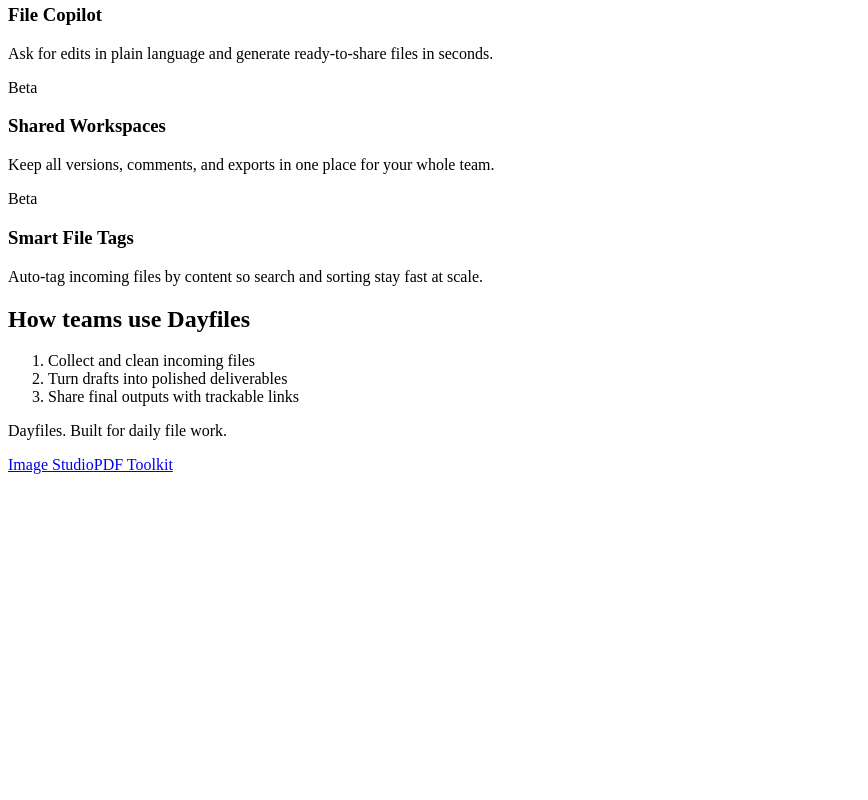
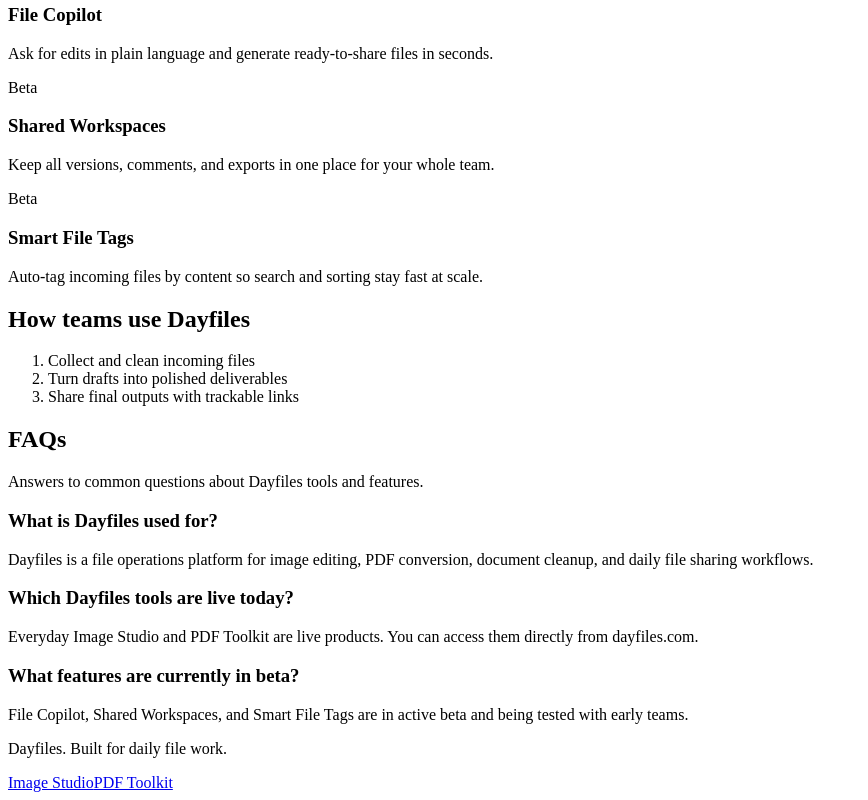
Before and after one commit to ShuvoHabib/dayfiles, a React (Vite) app: page / in a window 1280 px wide. Shown: the part 672-1472 px from the top of the page, without its empty margins (0-868 px from the left). Before the commit the page ends 1154 px from the top, so only its background shows below. Built offline with nearby package versions, Linux system fonts and the light colour scheme; the HTML template or start-up script is replaced by a standard one.

Commit message:
Improve SEO metadata and AI crawler discoverability

```diff
--- a/index.html
+++ b/index.html
@@ -4,11 +4,85 @@
     <meta charset="UTF-8" />
     <meta name="viewport" content="width=device-width, initial-scale=1.0" />
     <link rel="icon" type="image/svg+xml" href="/favicon.svg" />
+    <link rel="canonical" href="https://dayfiles.com/" />
+    <meta name="robots" content="index, follow, max-snippet:-1, max-image-preview:large, max-video-preview:-1" />
+    <meta name="theme-color" content="#0b1020" />
+    <meta name="author" content="Dayfiles" />
+    <meta
+      name="keywords"
+      content="file tools, image editing, pdf tools, pdf conversion, document workflow, file management"
+    />
     <meta
       name="description"
-      content="Dayfiles helps you create, organize, convert, and share files faster with modern tools for images and PDFs."
+      content="Dayfiles helps teams create, convert, organize, and share files with practical tools for images, PDFs, and document workflows."
     />
+    <meta property="og:type" content="website" />
+    <meta property="og:site_name" content="Dayfiles" />
+    <meta property="og:locale" content="en_US" />
+    <meta property="og:title" content="dayfiles.com | File Tools, Built for Daily Work" />
+    <meta
+      property="og:description"
+      content="One place for file workflows: image tools, PDF tools, and beta features for faster daily document operations."
+    />
+    <meta property="og:url" content="https://dayfiles.com/" />
+    <meta property="og:image" content="https://dayfiles.com/favicon.svg" />
+    <meta name="twitter:card" content="summary" />
+    <meta name="twitter:title" content="dayfiles.com | File Tools, Built for Daily Work" />
+    <meta
+      name="twitter:description"
+      content="Dayfiles provides image and PDF tools with beta features for modern file workflows."
+    />
+    <meta name="twitter:image" content="https://dayfiles.com/favicon.svg" />
     <title>dayfiles.com | File Tools, Built for Daily Work</title>
+    <script type="application/ld+json">
+      {
+        "@context": "https://schema.org",
+        "@graph": [
+          {
+            "@type": "Organization",
+            "name": "Dayfiles",
+            "url": "https://dayfiles.com/",
+            "logo": "https://dayfiles.com/favicon.svg",
+            "sameAs": ["https://everydayimagestudio.dayfiles.com/", "https://pdf.dayfiles.com/"]
+          },
+          {
+            "@type": "WebSite",
+            "name": "Dayfiles",
+            "url": "https://dayfiles.com/",
+            "description": "Marketing site for Dayfiles image and PDF workflow tools."
+          },
+          {
+            "@type": "FAQPage",
+            "mainEntity": [
+              {
+                "@type": "Question",
+                "name": "What is Dayfiles used for?",
+                "acceptedAnswer": {
+                  "@type": "Answer",
+                  "text": "Dayfiles is a file operations platform for image editing, PDF conversion, document cleanup, and daily file sharing workflows."
+                }
+              },
+              {
+                "@type": "Question",
+                "name": "Which Dayfiles tools are live today?",
+                "acceptedAnswer": {
+                  "@type": "Answer",
+                  "text": "Everyday Image Studio and PDF Toolkit are live products that can be accessed from dayfiles.com."
+                }
+              },
+              {
+                "@type": "Question",
+                "name": "What features are currently in beta?",
+                "acceptedAnswer": {
+                  "@type": "Answer",
+                  "text": "File Copilot, Shared Workspaces, and Smart File Tags are currently in active beta."
+                }
+              }
+            ]
+          }
+        ]
+      }
+    </script>
   </head>
   <body>
     <div id="root"></div>
--- a/src/App.jsx
+++ b/src/App.jsx
@@ -34,6 +34,24 @@
   'Share final outputs with trackable links'
 ];
 
+const faqs = [
+  {
+    question: 'What is Dayfiles used for?',
+    answer:
+      'Dayfiles is a file operations platform for image editing, PDF conversion, document cleanup, and daily file sharing workflows.'
+  },
+  {
+    question: 'Which Dayfiles tools are live today?',
+    answer:
+      'Everyday Image Studio and PDF Toolkit are live products. You can access them directly from dayfiles.com.'
+  },
+  {
+    question: 'What features are currently in beta?',
+    answer:
+      'File Copilot, Shared Workspaces, and Smart File Tags are in active beta and being tested with early teams.'
+  }
+];
+
 export default function App() {
   return (
     <div className="site-shell">
@@ -51,8 +69,8 @@
           <p className="eyebrow">File stack for modern teams</p>
           <h1>Everything file-related, in one place.</h1>
           <p className="hero-copy">
-            Dayfiles gives your team practical tools to handle documents, media, and daily file operations without
-            switching between scattered apps.
+            Dayfiles gives your team practical tools for image workflows, PDF workflows, and daily document management
+            without switching between scattered apps.
           </p>
           <div className="hero-actions">
             <a href="https://everydayimagestudio.dayfiles.com/" target="_blank" rel="noreferrer">
@@ -109,6 +127,21 @@
             ))}
           </ol>
         </section>
+
+        <section className="panel faq" aria-label="Frequently asked questions">
+          <div className="section-heading">
+            <h2>FAQs</h2>
+            <p>Answers to common questions about Dayfiles tools and features.</p>
+          </div>
+          <div className="faq-grid">
+            {faqs.map((faq) => (
+              <article key={faq.question} className="faq-item">
+                <h3>{faq.question}</h3>
+                <p>{faq.answer}</p>
+              </article>
+            ))}
+          </div>
+        </section>
       </main>
 
       <footer className="footer">
--- a/src/styles.css
+++ b/src/styles.css
@@ -194,6 +194,24 @@
   color: var(--text-soft);
 }
 
+.faq-grid {
+  display: grid;
+  grid-template-columns: repeat(auto-fit, minmax(240px, 1fr));
+  gap: 0.9rem;
+}
+
+.faq-item {
+  border: 1px solid rgba(255, 255, 255, 0.18);
+  border-radius: 14px;
+  padding: 0.95rem;
+  background: rgba(8, 14, 30, 0.45);
+}
+
+.faq-item p {
+  color: var(--text-soft);
+  margin-bottom: 0;
+}
+
 .footer {
   margin-top: 1.6rem;
   padding-top: 0.8rem;
```
Also changed, not shown: public/llms.txt (added), public/robots.txt (added), 1 other file (tests, documents, lock files or other folders).
